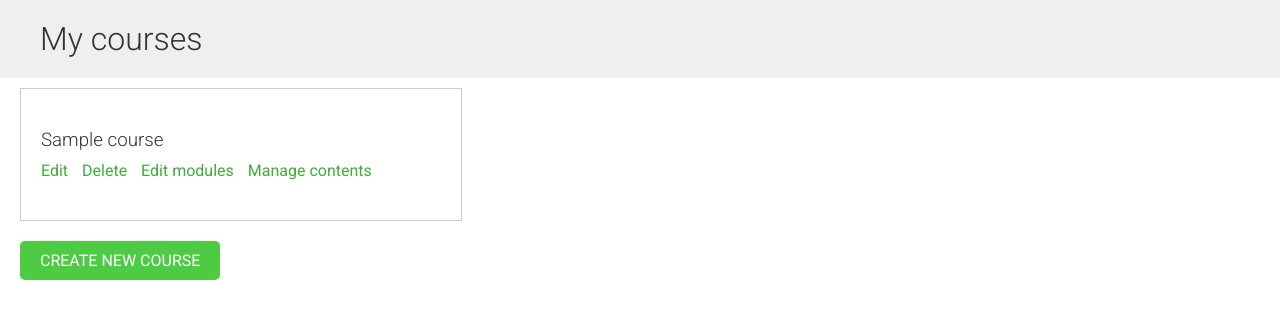
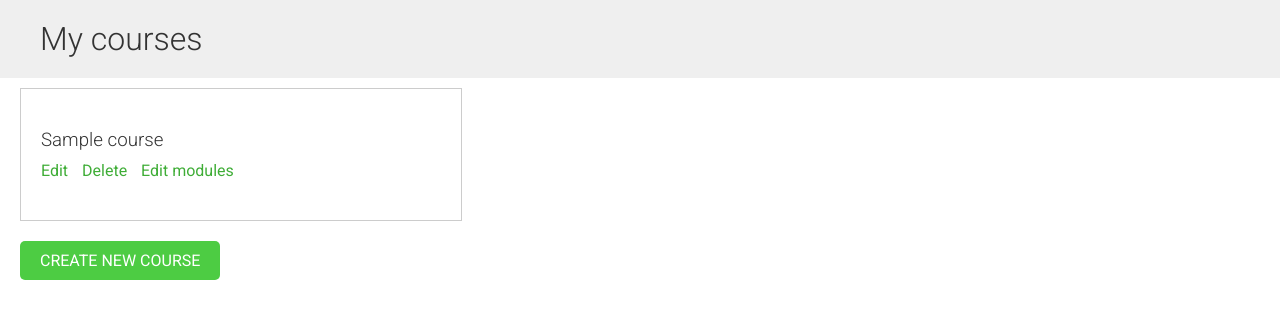
Before and after one commit to rajatvijay/django-education, a Django app: a page that uses courses/templates/courses/manage/course/list.html in a window 1280 px wide. Shown: the part 54-373 px from the top of the page. Run offline with Django 3.2, Linux system fonts and the light colour scheme; a user stored in the database is signed in; tables that the repository leaves empty hold one stand-in row (values such as "Sample post"); some libraries are stand-ins or nearby versions.

Commit message:
Removed error in the list html template

```diff
--- a/courses/templates/courses/manage/course/list.html
+++ b/courses/templates/courses/manage/course/list.html
@@ -13,9 +13,6 @@
                     <a href="{% url "course_edit" course.id %}">Edit</a>
                     <a href="{% url "course_delete" course.id %}">Delete</a>
                     <a href="{% url "course_module_update" course.id %}">Edit modules</a>
-                    {% if course.modules.count > 0 %}
-                        <a href="{% url "module_content_list" course.modules.first.id %}">Manage contents</a>
-                    {% endif %}
                 </p>
             </div>
         {% empty %}
```
